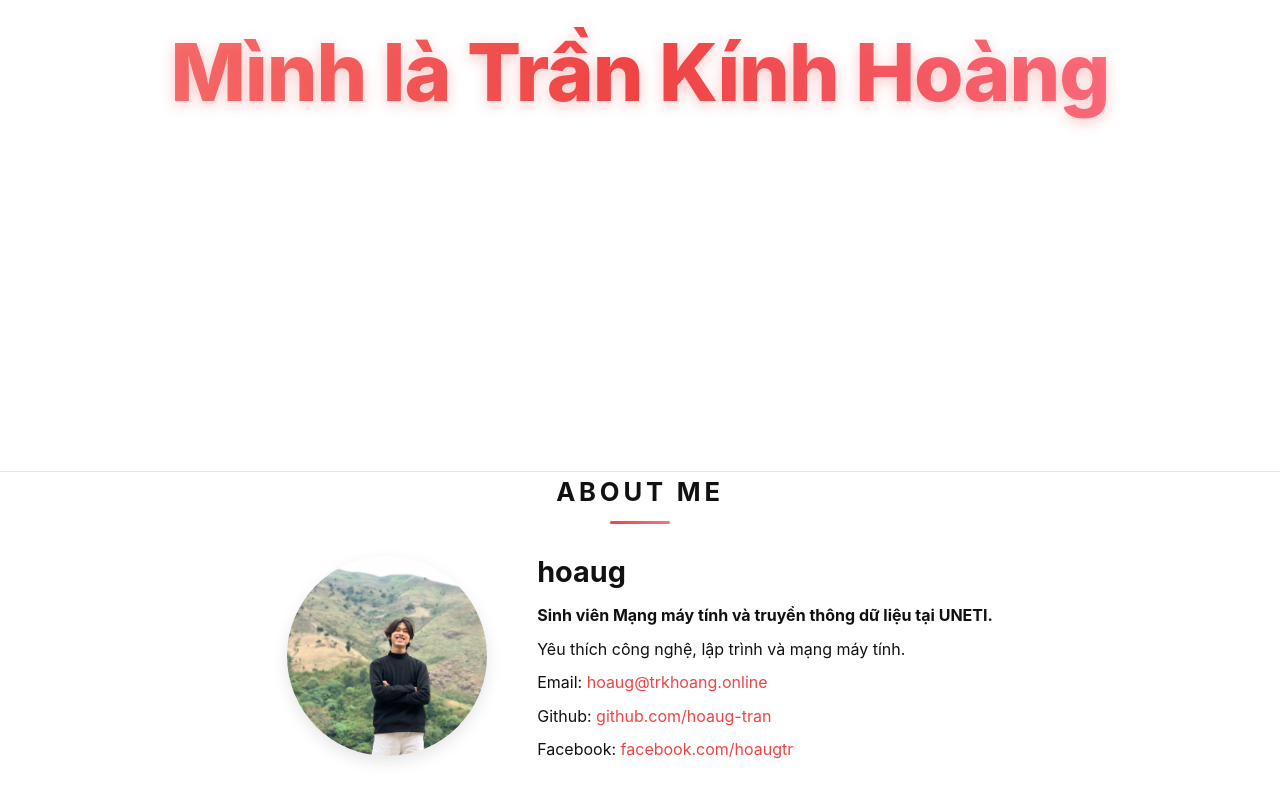
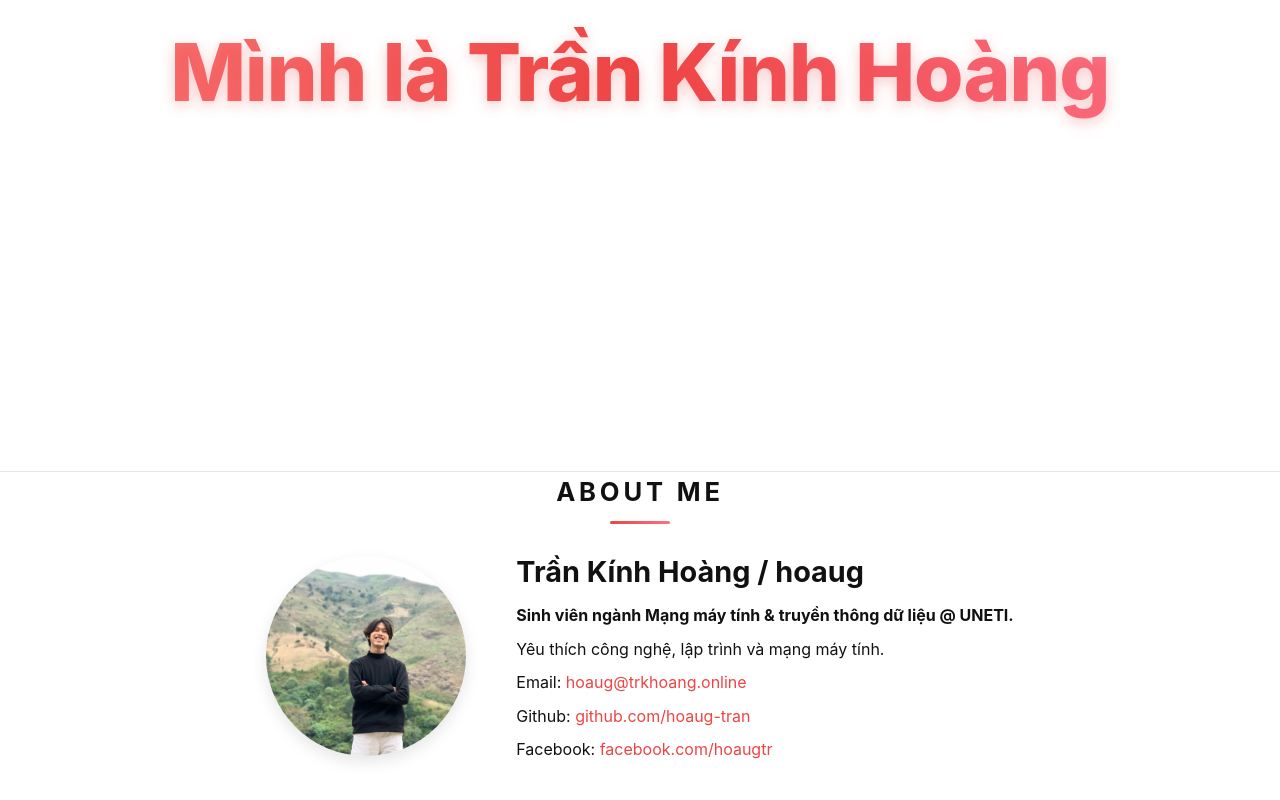
Before and after one commit to hoaug-tran/hoaug-tran.github.io, a plain HTML site: page index.html in a window 1280 px wide. Shown: the part 328-1128 px from the top of the page. Drawn offline with Linux system fonts and the light colour scheme.

Commit message:
Just change my name

```diff
--- a/index.html
+++ b/index.html
@@ -3,7 +3,7 @@
   <head>
     <meta charset="UTF-8" />
     <meta name="viewport" content="width=device-width, initial-scale=1.0" />
-    <title>Portfolio - Hoaug</title>
+    <title>Portfolio - Trần Kính Hoàng</title>
     <link rel="stylesheet" href="portfolio/assets/css/style.css" />
   </head>
   <body>
@@ -31,8 +31,8 @@
             <img src="portfolio/assets/img/avatar.jpg" alt="avatar" />
           </div>
           <div class="info">
-            <h2>hoaug</h2>
-            <p>Sinh viên Mạng máy tính và truyền thông dữ liệu tại UNETI.</p>
+            <h2>Trần Kính Hoàng / hoaug</h2>
+            <p>Sinh viên ngành Mạng máy tính & truyền thông dữ liệu @ UNETI.</p>
             <p>Yêu thích công nghệ, lập trình và mạng máy tính.</p>
             <p>
               Email:
```
